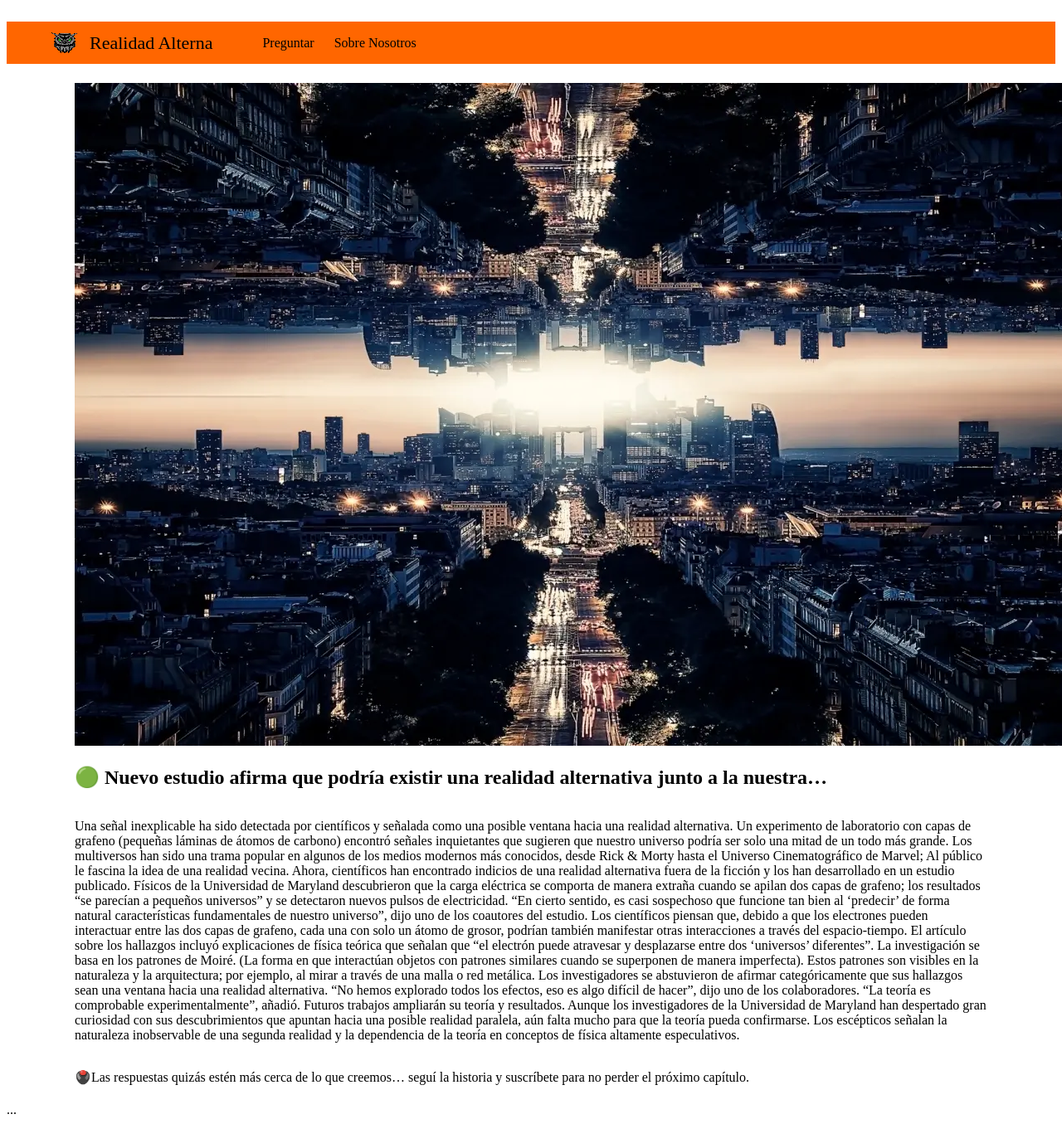
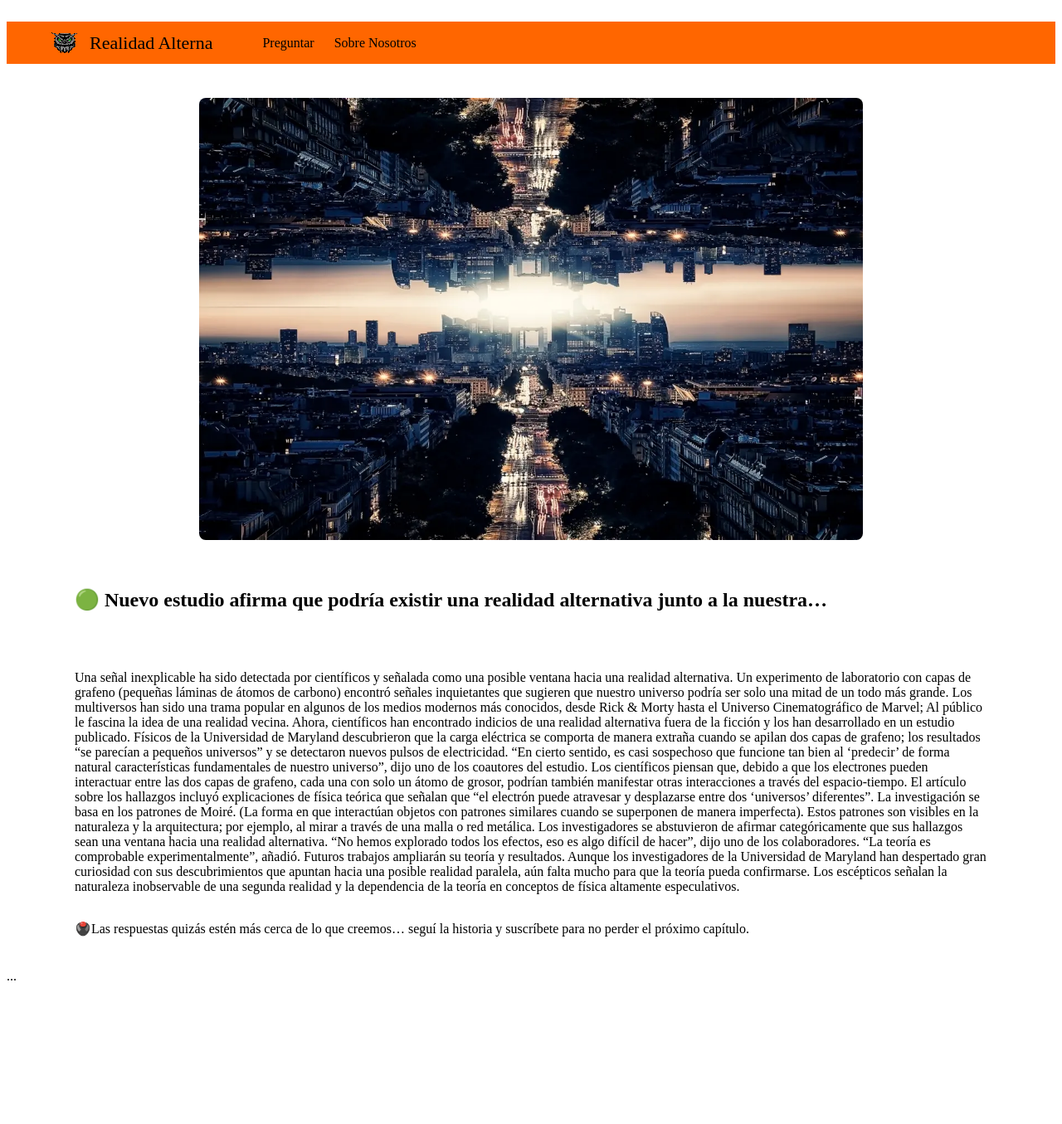
Before and after one commit to TierraSapiens/RealidadAlterna, a Jekyll site: the page built from _posts/2025-11-16-primer-articulo.md, in a window 1280 px wide. Shown: the whole page at 83% size. Built offline with Jekyll 4.4.1, drawn with Linux system fonts in a browser that asks for light colours; after the commit the page ends 1194 px from its top, so only the background shows below that.

Commit message:
modificacion

```diff
--- a/_layouts/post.html
+++ b/_layouts/post.html
@@ -4,8 +4,15 @@ layout: default
 
 <article class="post-container">
 
+    {% comment %}
+      CORRECCIÓN CLAVE: Usar 'relative_url' y 'page.title' para el texto alternativo.
+      El estilo 'display: block' y 'margin: 0 auto' centra la imagen.
+    {% endcomment %}
     {% if page.image %}
-  <img class="post-header-image" src="{{ page.image }}" alt="header">
+        <img class="post-header-image"
+             src="{{ page.image | relative_url }}"
+             alt="{{ page.title }}"
+             style="width: 100%; max-width: 800px; height: auto; margin: 0 auto 20px auto; display: block; border-radius: 8px;">
     {% endif %}
 
     <h1 class="post-title-main">{{ page.title }}</h1>
```
Lines whose indentation alone changed are shown as unchanged.
